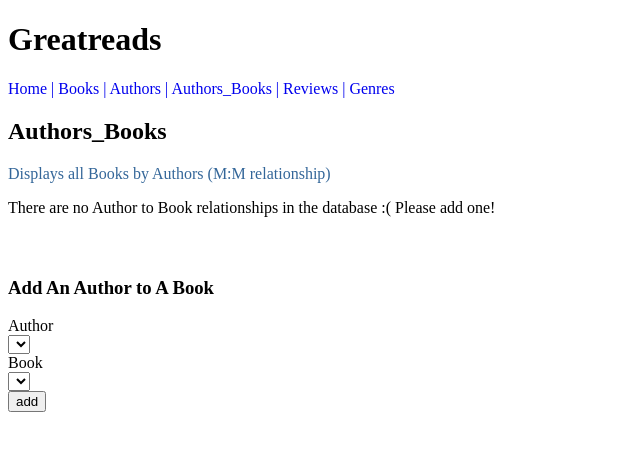
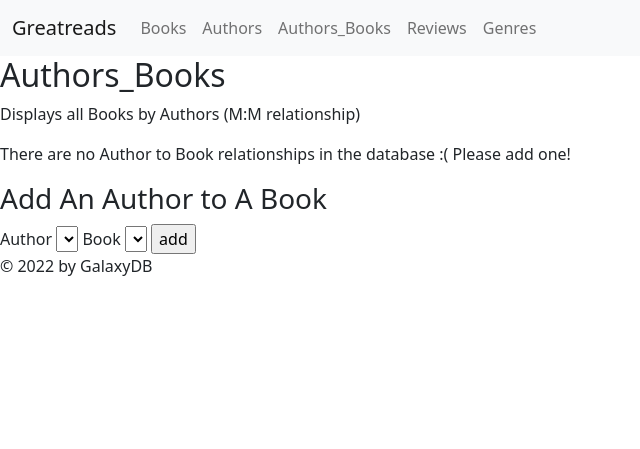
Before and after one commit to spencerlwahlstrom/greatreads, a Flask app: page /authors-books in a window 1280 px wide. Shown: the top 449 px of the page, without its empty margins (0-640 px from the left). Run offline with Flask 2, Linux system fonts and the light colour scheme; data that the repository does not hold is empty; some libraries are stand-ins or nearby versions.

Commit message:
update layout and navbar to use bootstrap

```diff
--- a/templates/layout.html
+++ b/templates/layout.html
@@ -2,23 +2,44 @@
 <html>
     <head>
         {% block head %}
-        <link rel="stylesheet" href="{{ url_for('static', filename='style.css') }}">
+        <!-- Bootstrap CSS -->
+        <link href="https://cdn.jsdelivr.net/npm/bootstrap@5.1.0/dist/css/bootstrap.min.css" rel="stylesheet" integrity="sha384-KyZXEAg3QhqLMpG8r+8fhAXLRk2vvoC2f3B09zVXn8CA5QIVfZOJ3BCsw2P0p/We" crossorigin="anonymous">
+
         <title>{% block title %}{% endblock %} - Greatreads</title>
         {% endblock %}
     </head>
     <body>
-        <div id="header">{% block header %}{% endblock %}<h1>Greatreads</h1></div>
-        <div class = "topnav">
-            {% block navbar %}
-                <a href="/">Home | </a>
-                <a href="/books">Books | </a>
-                <a href="/authors">Authors | </a>
-                <a href="/authors-books">Authors_Books | </a>
-                <a href="/reviews">Reviews | </a>
-                <a href="/genres">Genres</a>
-            {% endblock %}
-        </div>
+
+        <nav class="navbar navbar-expand-lg navbar-light bg-light">
+            <div class="container-fluid">
+                <a class="navbar-brand" href="{{ url_for('root') }}">Greatreads</a>
+                <button class="navbar-toggler" type="button" data-bs-toggle="collapse" data-bs-target="#navbarNav" aria-controls="navbarNav" aria-expanded="false" aria-label="Toggle navigation">
+                    <span class="navbar-toggler-icon"></span>
+                </button>
+                <div class="collapse navbar-collapse" id="navbarNav">
+                    <ul class="navbar-nav">
+                        <li class="nav-item">
+                            <a class="nav-link" href="{{ url_for('books') }}">Books</a>
+                        </li>
+                        <li class="nav-item">
+                            <a class="nav-link" href="{{ url_for('authors') }}">Authors</a>
+                        </li>
+                        <li class="nav-item">
+                            <a class="nav-link" href="{{ url_for('authors_books') }}">Authors_Books</a>
+                        </li>
+                        <li class="nav-item">
+                            <a class="nav-link" href="{{ url_for('reviews') }}">Reviews</a>
+                        </li>
+                        <li class="nav-item">
+                            <a class="nav-link" href="{{ url_for('genres') }}">Genres</a>
+                        </li>
+                    </ul>
+                </div>
+            </div>
+        </nav>
+
         <div id="content">{% block content %}{% endblock %}</div>
+
         <div id="footer">
             {% block footer %}
             &copy; 2022 by GalaxyDB
```
